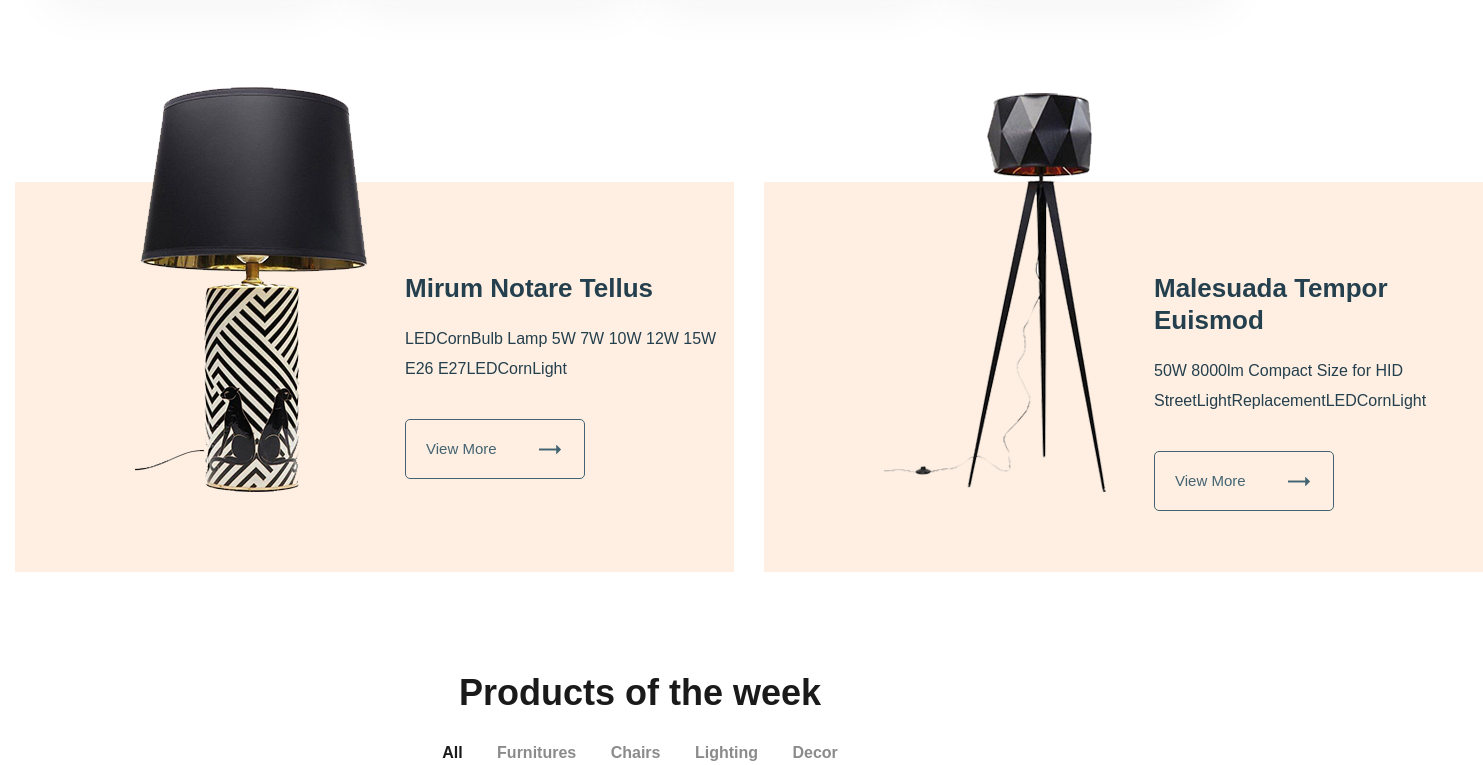
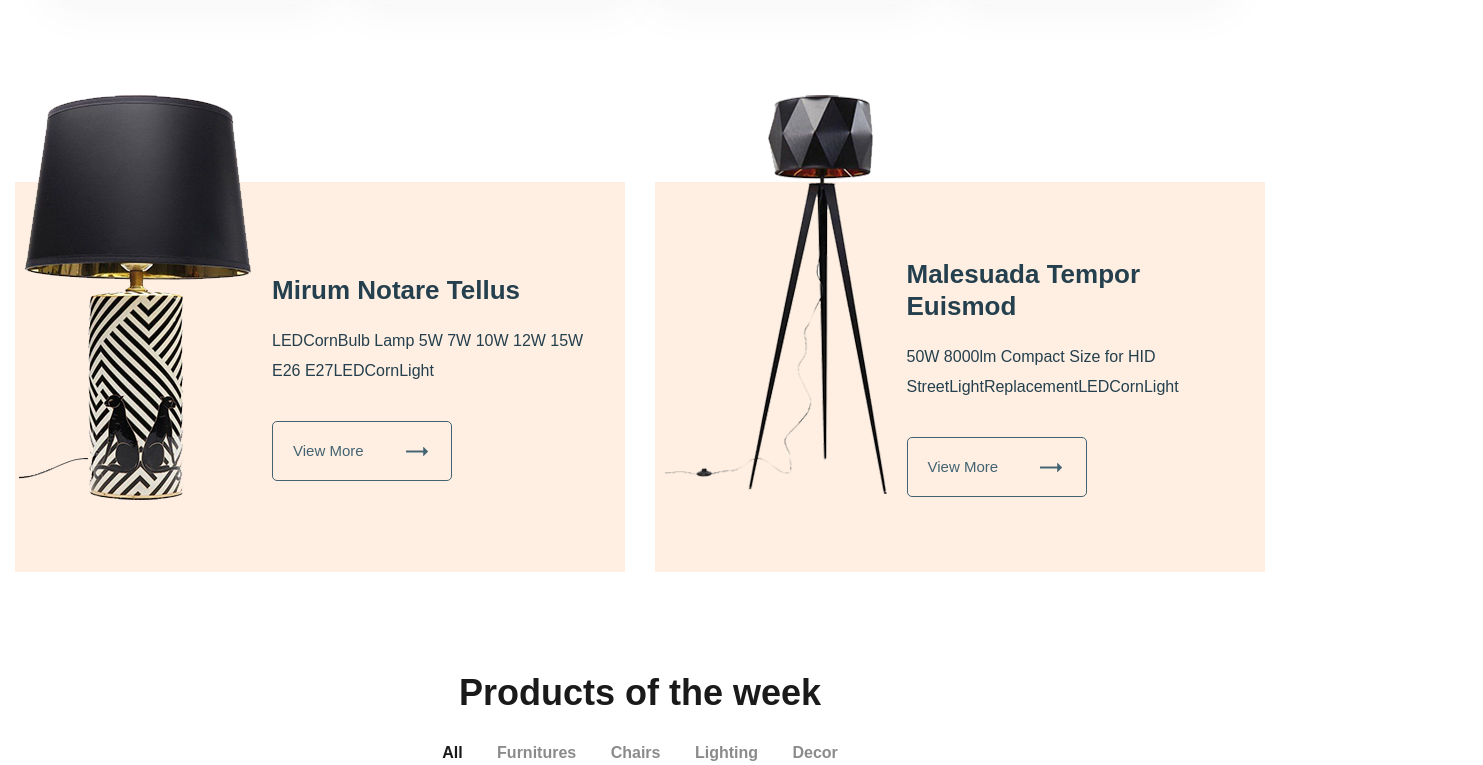
Before and after one commit to skifozzze/glee, a website: page app/index.html in a window 1280 px wide. Shown: the part 2216-2981 px from the top of the page, 1483 px wide, since content can reach past the window. Drawn offline with nearby package versions, Linux system fonts and the light colour scheme; files that its build step writes are made by us from their sources; files whose address does not match are found by name.

Commit message:
fixed lamp

```diff
--- a/app/scss/style.scss
+++ b/app/scss/style.scss
@@ -461,24 +461,26 @@
     display: grid;
     grid-template-columns: repeat(2, 1fr);
     grid-column-gap: 30px;
-
   }
 
   &__item {
-    position: relative;
+    display: flex;
+    justify-content: center ;
+    background-color: rgba(252, 215, 182, 0.4);
   }
 
   &__item-img {
-    position: absolute;
-    left: 120px;
-    bottom: 80px;
+    margin-top: -87px;
+    margin-right: 20px;
   }
 
   &__item-description {
-   background-color: rgba(252, 215, 182, 0.4);
-   height: 390px;
-   padding-top: 90px;
-   padding-left: 390px;
+    height: 390px;
+    display: flex;
+    flex-direction: column;
+    justify-content: center;
+    float: right;
+    margin-right: 20px;
   }
 
   &__item-description__title {
```
Also changed, not shown: app/index.html (+1 -0 lines).
